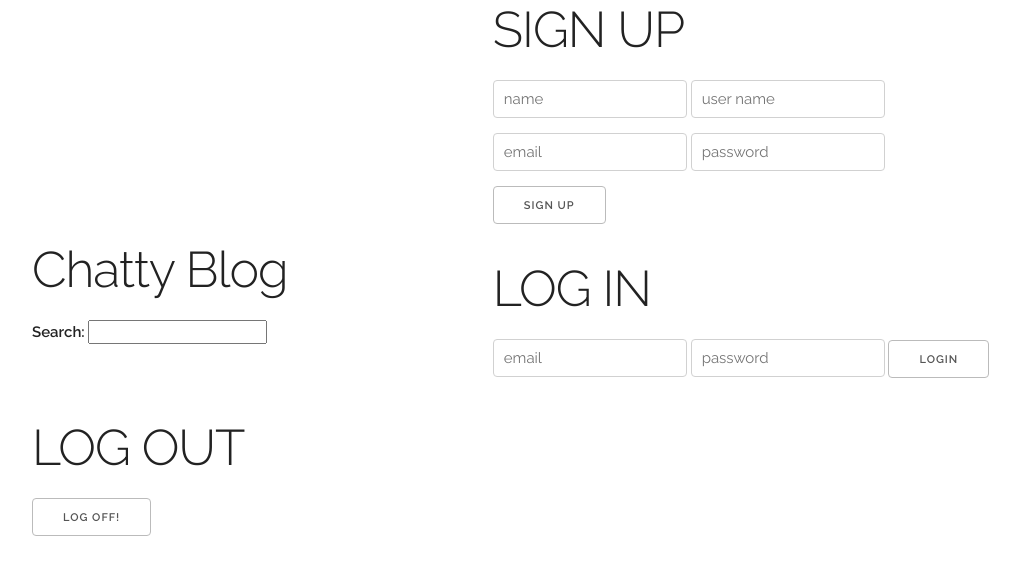
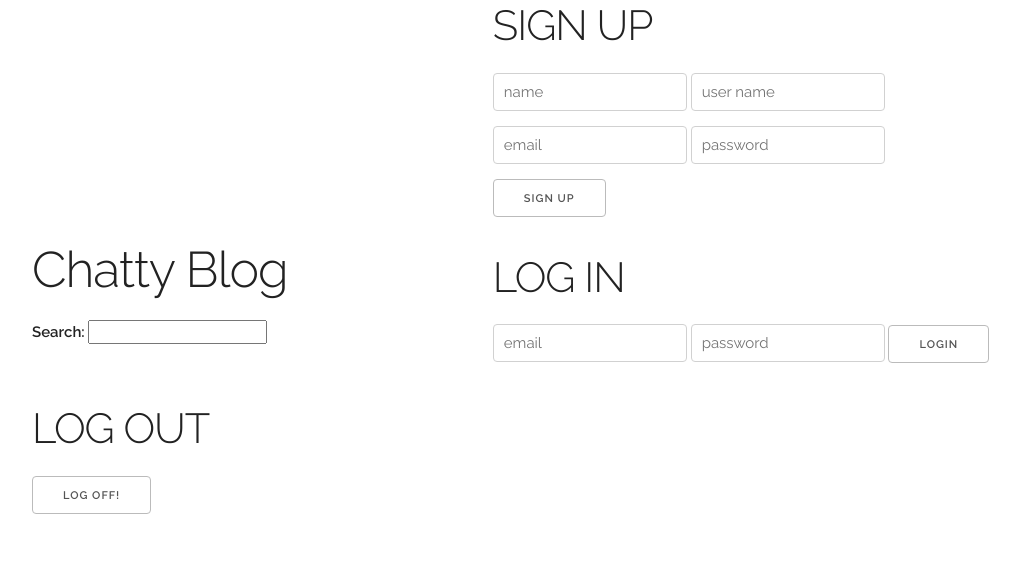
Before and after one commit to somebodie/chat_front, a website: page public/index.html in a window 1280 px wide. Shown: the whole page, without its empty margins (128-1148 px from the left). Drawn offline with nearby package versions, Linux system fonts and the light colour scheme; some packages are replaced by stand-ins of ours; no server answers.

Commit message:
changed heading

```diff
--- a/public/index.html
+++ b/public/index.html
@@ -57,7 +57,7 @@
 
         </main>
         <footer>
-          <h1>SIGN UP</h1>
+          <h2>SIGN UP</h2>
             <div class="signup">
                 <form ng-submit="home.signup(userPass)">
                     <input type="text" ng-model="userPass.name" placeholder="name">
@@ -69,7 +69,7 @@
                 </form>
             </div>
 
-            <h1>LOG IN</h1>
+            <h2>LOG IN</h2>
             <div class="login">
                 <form ng-submit="home.login(userPass)">
                     <input type="text" ng-model="userPass.email" placeholder="email">
@@ -78,7 +78,7 @@
                 </form>
             </div>
 
-            <h1>LOG OUT</h1>
+            <h2>LOG OUT</h2>
             <button type="button" name="logout" ng-click='home.logout()'>Log Off!</button>
     </div>
     </footer>
```
